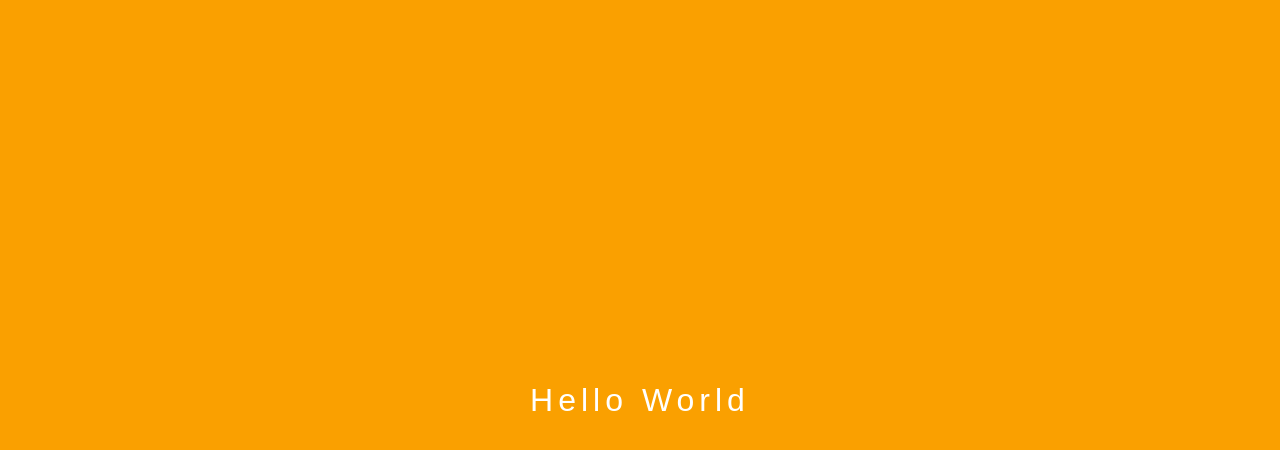
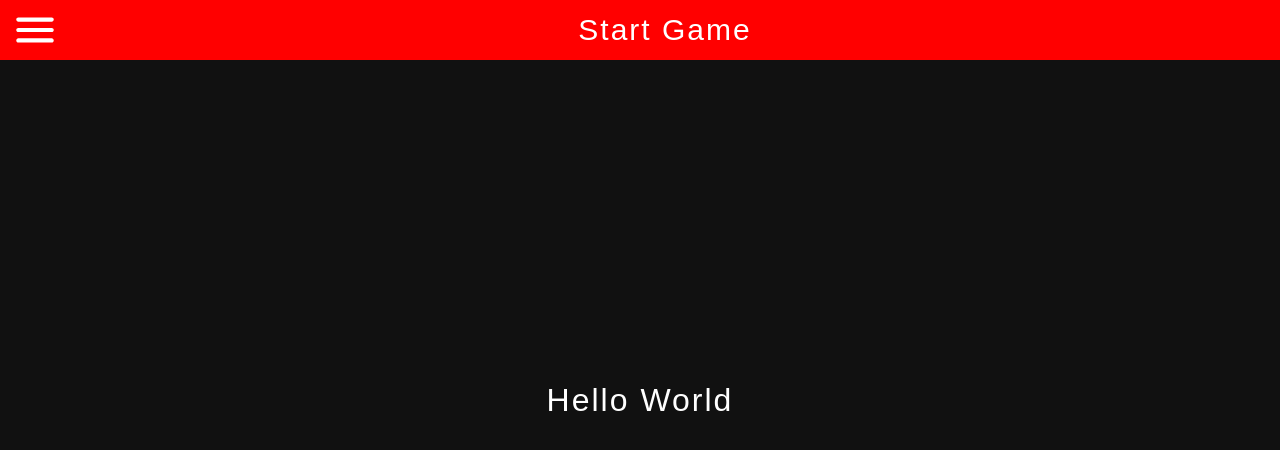
Before and after one commit to CaptainThunder31/DrawBook, a Vue app: page /game in a window 1280 px wide. Shown: the top 450 px of the page. Built offline with nearby package versions, Linux system fonts and the light colour scheme; a web font is replaced by a local one.

Commit message:
Update 0.3 Added full routing setup

```diff
--- a/assets/main.css
+++ b/assets/main.css
@@ -3,8 +3,8 @@
   padding: 0;
   box-sizing: border-box;
   font-family: 'Arcadia',sans-serif;
-  letter-spacing: 5px;
-  font-weight: 500;
+  letter-spacing: 2px;
+  font-weight: 100;
 }
 
 @font-face {
--- a/src/App.vue
+++ b/src/App.vue
@@ -1,18 +1,22 @@
 <script setup>
   //app.vue
-  import {
-    ref
-  } from 'vue';
+  import {ref, computed} from 'vue';
+  import {useRoute} from 'vue-router'
   import Header from './components/Header.vue'
   import Home from './components/Home.vue'
   import Drawer from './components/Drawer.vue'
+  const route = useRoute();
   const toggled = ref(false);
   function handleClick() {
     toggled.value = !toggled.value;
   }
+
+  const title = computed(()=>
+  route.meta.title || 'RPS Arena'
+  )
 </script>
 <template>
-    <Header @clicked="handleClick" />
+    <Header :title="title" @clicked="handleClick" />
   <router-view v-slot="{ Component, route }">
     <transition :name="route.meta.transition || 'fade'" mode="out-in">
       <component :is="Component" :key="route.path" />
@@ -27,21 +31,14 @@
 .slide-left-leave-active,
 .slide-right-enter-active,
 .slide-right-leave-active {
-  transition: transform 0.3s ease;
+  transition: all 0.1s ease;
 }
 
-.slide-left-enter-from {
-  transform: translateX(100%);
-}
-.slide-left-leave-to {
-  transform: translateX(-100%);
-}
-
-.slide-right-enter-from {
-  transform: translateX(-100%);
-}
+.slide-left-enter-from ,
+.slide-left-leave-to ,
+.slide-right-enter-from ,
 .slide-right-leave-to {
-  transform: translateX(100%);
+  opacity: 0;
 }
 
 /* Fade transition (default) */
--- a/src/components/Game.vue
+++ b/src/components/Game.vue
@@ -1,6 +1,5 @@
 <script setup>
 import { useRouter } from 'vue-router'
-
 const router = useRouter()
 
 function goBackHome() {
@@ -21,13 +20,12 @@ function goBackHome() {
   left: 0;
   width: 100vw;
   height: 100vh;
-  background: #faa000;
+  background: #111;
   color: #fff;
   display: flex;
   align-items: center;
   justify-content: center;
-  z-index: 1000;
-  cursor: pointer;
+  z-index: 100;
 }
 .game-screen * {
   pointer-events: none;
--- a/src/components/Header.vue
+++ b/src/components/Header.vue
@@ -6,18 +6,18 @@
     Icon
   } from '@iconify/vue';
   const emit = defineEmits(['clicked']);
-  const title = 'RPS Arena';
+  const props = defineProps({'title': String});
 </script>
 <template>
   <div>
     <Icon icon="material-symbols:menu-rounded" width="50" height="50" class="nav" @click="emit('clicked')" />
-    <h1>{{title}}</h1>
+    <p>{{title}}</p>
   </div>
 </template>
 <style scoped>
   div {
     width: 100vw;
-    height: 70px;
+    height: 60px;
     position: fixed;
     background: #f00;
     color: #fff;
@@ -26,6 +26,7 @@
     justify-content: center;
     padding-left: 50px;
     z-index: 1000;
+    font-size: 30px;
   }
 
   .nav {
--- a/src/components/Home.vue
+++ b/src/components/Home.vue
@@ -16,8 +16,9 @@ function goGame() {
 <template>
   <div class="home-container">
     <button v-for="(item, index) in list" :key="index">
-      <h2>{{ item.name }}</h2>
+
       <Icon :icon="item.icon" width="50" height="50" />
+            <h3>{{ item.name }}</h3>
     </button>
     <button class="start" @click="goGame">Start Game</button>
   </div>
@@ -25,18 +26,18 @@ function goGame() {
 
 <style scoped>
 div {
-    margin-top: 50px;
     width: 100vw;
-    height: 80vh;
+    height: 100vh;
     display: flex;
     flex-direction: column;
     align-items: center;
-    justify-content: space-evenly;
+    justify-content: center;
     position: absolute;
+    gap: 50px;
   }
   button {
-    width: 300px;
-    height: 200px;
+    width: 250px;
+    height: 150px;
     background: #111;
     border: 10px solid #f00;
     border-radius: 20px;
@@ -44,6 +45,9 @@ div {
     font-size: 1.5rem;
     background: linear-gradient( -45deg, black 0%, black 30%,red 30%, red 70%,black 70%, black 100% );
     transition: background 1s;
+    display:flex;
+    align-items:center;
+    justify-content: space-evenly;
   }
   .start {
     width: 250px;
@@ -51,7 +55,7 @@ div {
     border-radius: 10px;
     background: #f00;
     position: absolute;
-    bottom: 20px;
+    bottom: 10px;
     left: calc(50% - 125px);
   }
 </style>
--- a/src/router/index.js
+++ b/src/router/index.js
@@ -7,13 +7,18 @@ const routes = [
     path: '/',
     name: 'Home',
     component: Home,
-    meta: { transition: 'slide-right' }
+    meta: { transition: 'fade',
+    title: 'RPS Arena'
+
+    }
   },
   {
     path: '/game',
     name: 'Game',
     component: Game,
-    meta: { transition: 'slide-left' }
+    meta: { transition: 'slide-left',
+      title: 'Start Game'
+    }
   }
 ]
 
```
